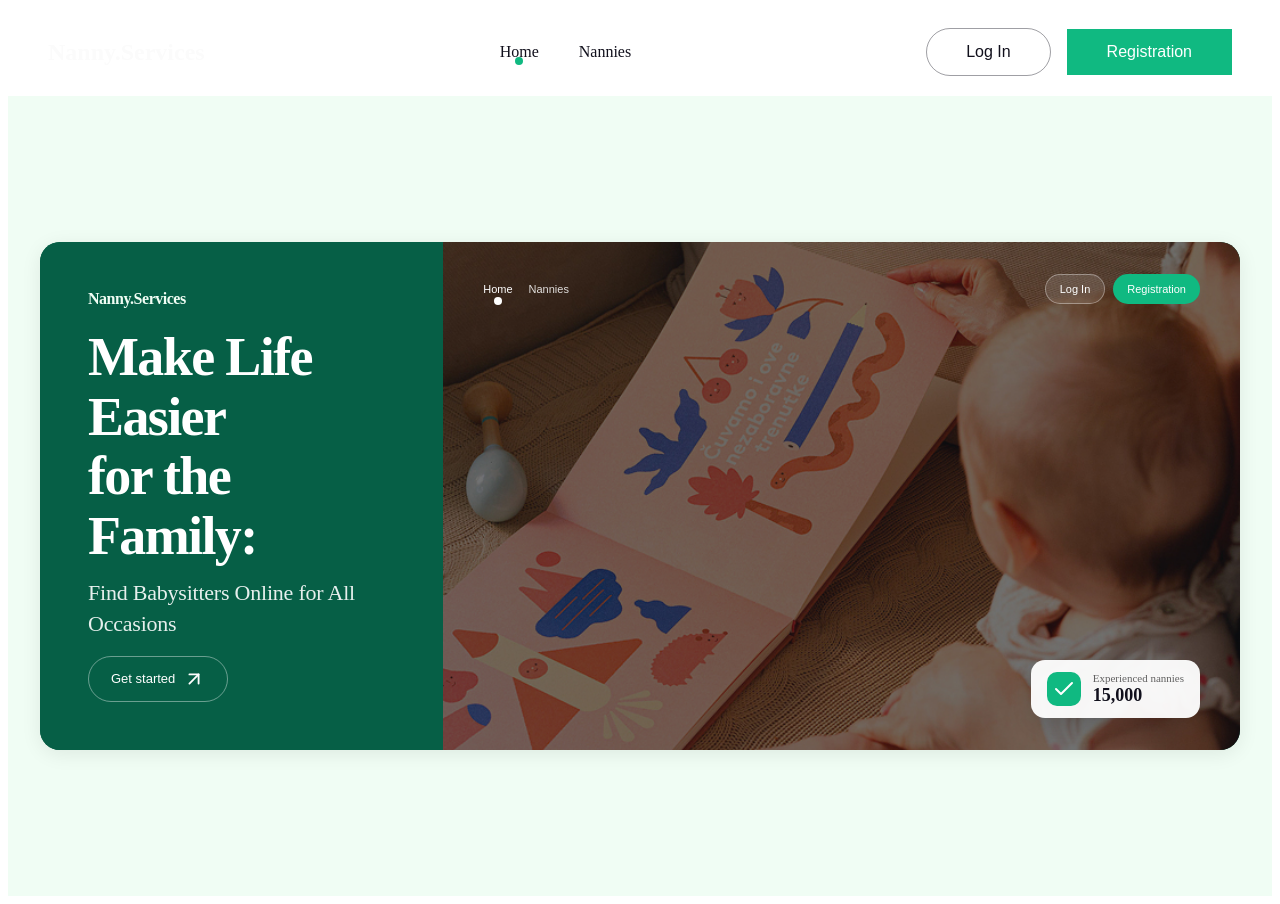
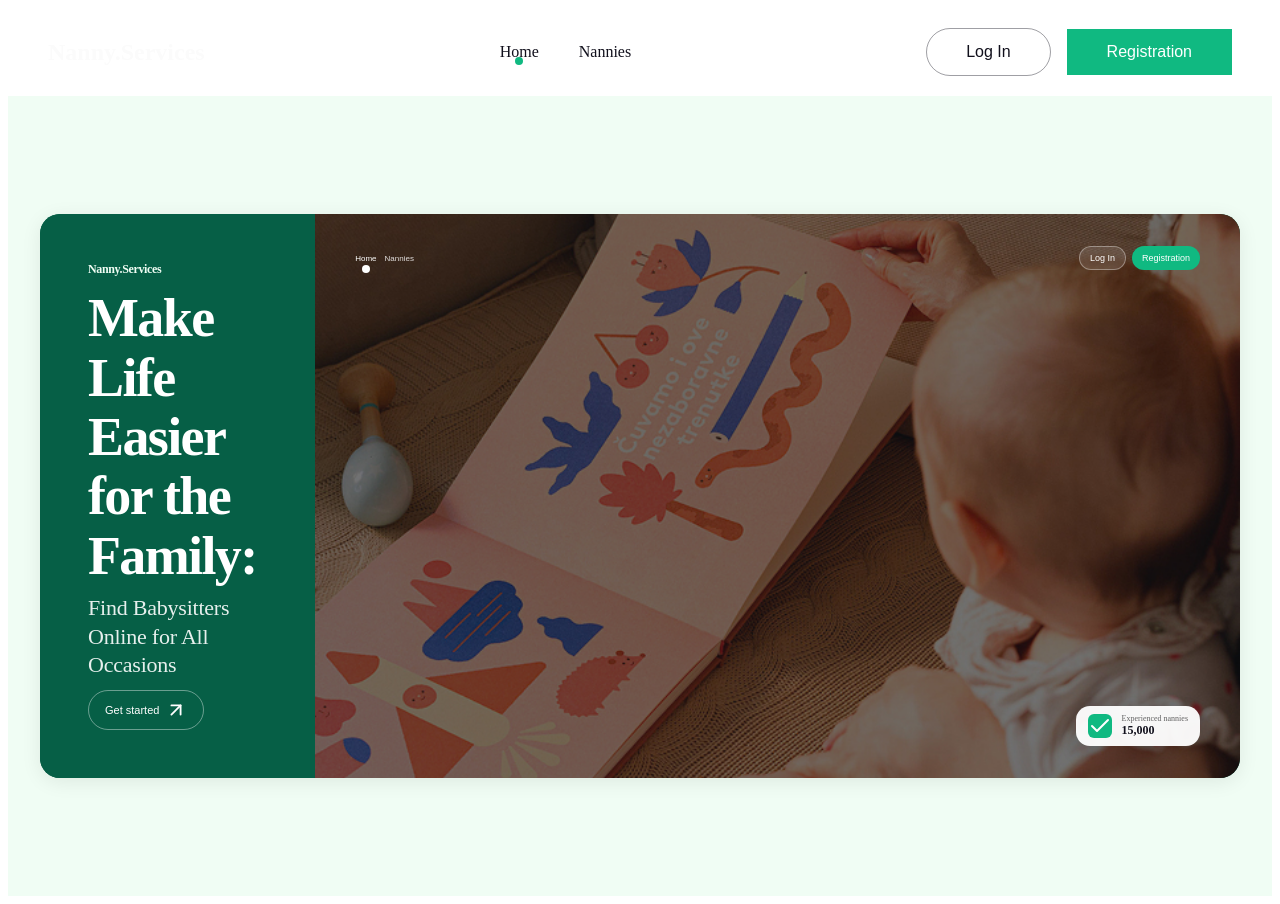
Before and after one commit to Gizemnuravci/Nanny.Services, a React (Vite) app: page / in a window 1280 px wide. Built offline with nearby package versions, Linux system fonts and the light colour scheme.

Commit message:
Refine HomePage to narrow left and wide right design

```diff
--- a/src/pages/HomePage/HomePage.module.css
+++ b/src/pages/HomePage/HomePage.module.css
@@ -22,9 +22,9 @@
 }
 
 .leftContent {
-  flex: 0.6;
+  flex: 0.35;
   background-color: #065f46;
-  padding: 24px 28px 28px 28px;
+  padding: 16px 16px 16px 16px;
   display: flex;
   flex-direction: column;
   justify-content: flex-start;
@@ -34,11 +34,11 @@
 .brandHeader {
   display: flex;
   align-items: center;
-  margin-bottom: 20px;
+  margin-bottom: 12px;
 }
 
 .logo {
-  font-size: 16px;
+  font-size: 12px;
   font-weight: 700;
   letter-spacing: -0.03em;
   color: #f0fdf4;
@@ -49,34 +49,34 @@
 }
 
 .title {
-  font-size: 36px;
+  font-size: 26px;
   font-weight: 700;
   line-height: 1.1;
   letter-spacing: -0.03em;
-  margin: 0 0 12px 0;
+  margin: 0 0 8px 0;
   color: #fff;
 }
 
 .subtitle {
-  font-size: 13px;
-  line-height: 1.4;
+  font-size: 10px;
+  line-height: 1.3;
   letter-spacing: -0.01em;
   color: rgba(255, 255, 255, 0.9);
-  margin: 0 0 16px 0;
-  max-width: 300px;
+  margin: 0 0 10px 0;
+  max-width: 220px;
 }
 
 .getStartedBtn {
   display: inline-flex;
   align-items: center;
   justify-content: center;
-  gap: 8px;
-  padding: 11px 22px;
+  gap: 6px;
+  padding: 8px 16px;
   background: transparent;
   color: #fff;
   border: 1px solid rgba(255, 255, 255, 0.4);
   border-radius: 999px;
-  font-size: 13px;
+  font-size: 11px;
   font-weight: 500;
   cursor: pointer;
   transition: all 0.3s ease;
@@ -96,14 +96,14 @@
 }
 
 .rightContent {
-  flex: 1.4;
+  flex: 1.65;
   position: relative;
   background: linear-gradient(
     180deg,
     rgba(0, 0, 0, 0.2) 0%,
     rgba(0, 0, 0, 0.05) 100%
   );
-  padding: 42px 54px 32px;
+  padding: 16px 20px 16px;
   display: flex;
   flex-direction: column;
   justify-content: space-between;
@@ -136,14 +136,14 @@
 
 .navLinks {
   display: flex;
-  gap: 16px;
+  gap: 8px;
 }
 
 .navBtn {
   background: transparent;
   border: none;
   color: #fff;
-  font-size: 11px;
+  font-size: 8px;
   font-weight: 500;
   cursor: pointer;
   position: relative;
@@ -169,15 +169,15 @@
 
 .authButtons {
   display: flex;
-  gap: 8px;
+  gap: 6px;
 }
 
 .loginBtn,
 .registerBtn {
   border-radius: 999px;
-  font-size: 11px;
+  font-size: 9px;
   font-weight: 500;
-  padding: 8px 14px;
+  padding: 6px 10px;
   cursor: pointer;
   transition: all 0.3s ease;
 }
@@ -207,17 +207,17 @@
   align-self: flex-end;
   background-color: rgba(255, 255, 255, 0.95);
   border-radius: 14px;
-  padding: 12px 16px;
+  padding: 8px 12px;
   display: flex;
   align-items: center;
-  gap: 12px;
+  gap: 10px;
   box-shadow: 0 8px 20px rgba(0, 0, 0, 0.12);
 }
 
 .checkIconWrapper {
-  width: 34px;
-  height: 34px;
-  border-radius: 10px;
+  width: 24px;
+  height: 24px;
+  border-radius: 6px;
   background-color: #10b981;
   display: flex;
   align-items: center;
@@ -226,14 +226,14 @@
 }
 
 .staTitle {
-  font-size: 11px;
+  font-size: 8px;
   color: rgba(17, 17, 17, 0.65);
-  margin: 0 0 2px 0;
+  margin: 0 0 1px 0;
 }
 
 .staCount {
   margin: 0;
-  font-size: 18px;
+  font-size: 12px;
   line-height: 1.1;
   font-weight: 700;
   color: #11101c;
```
